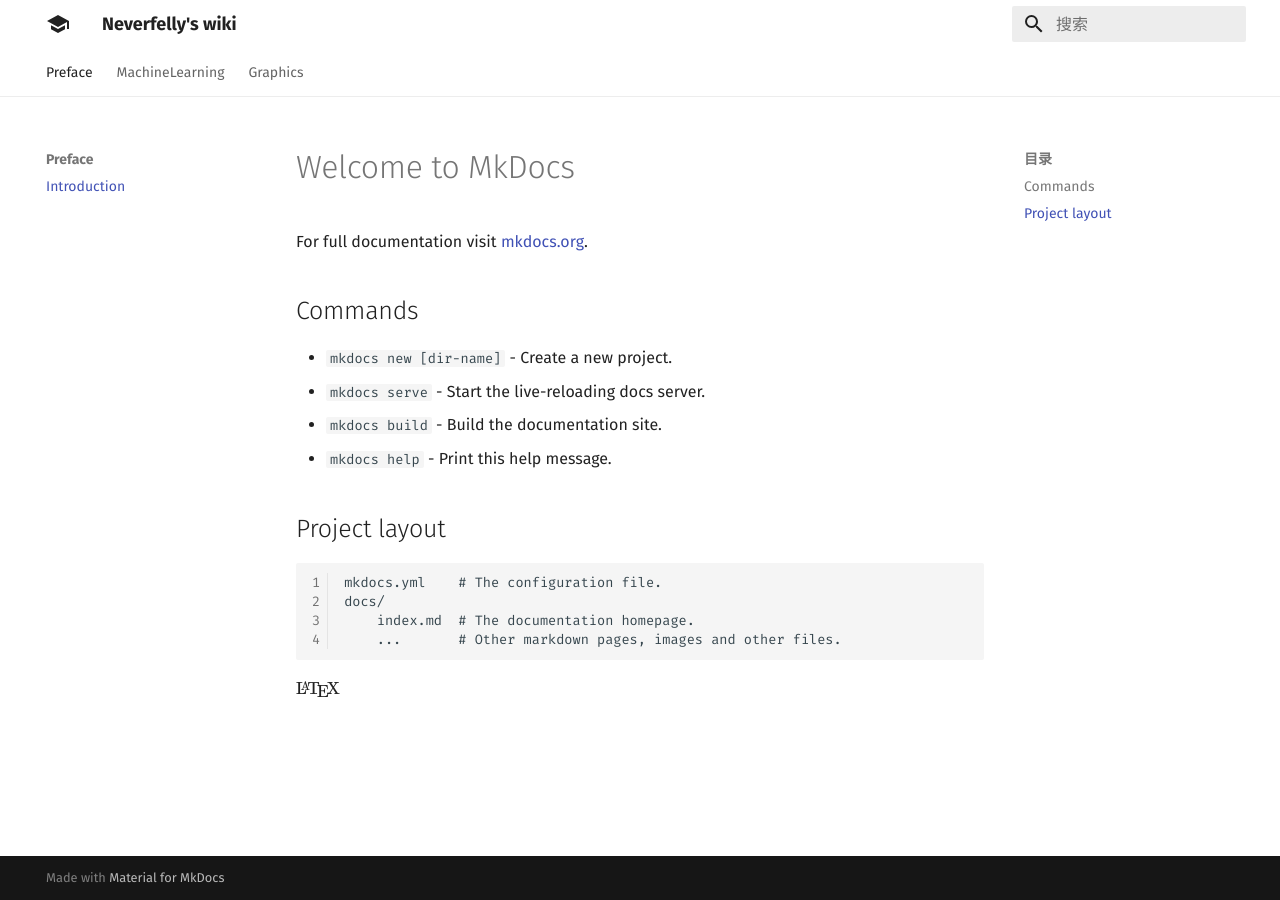
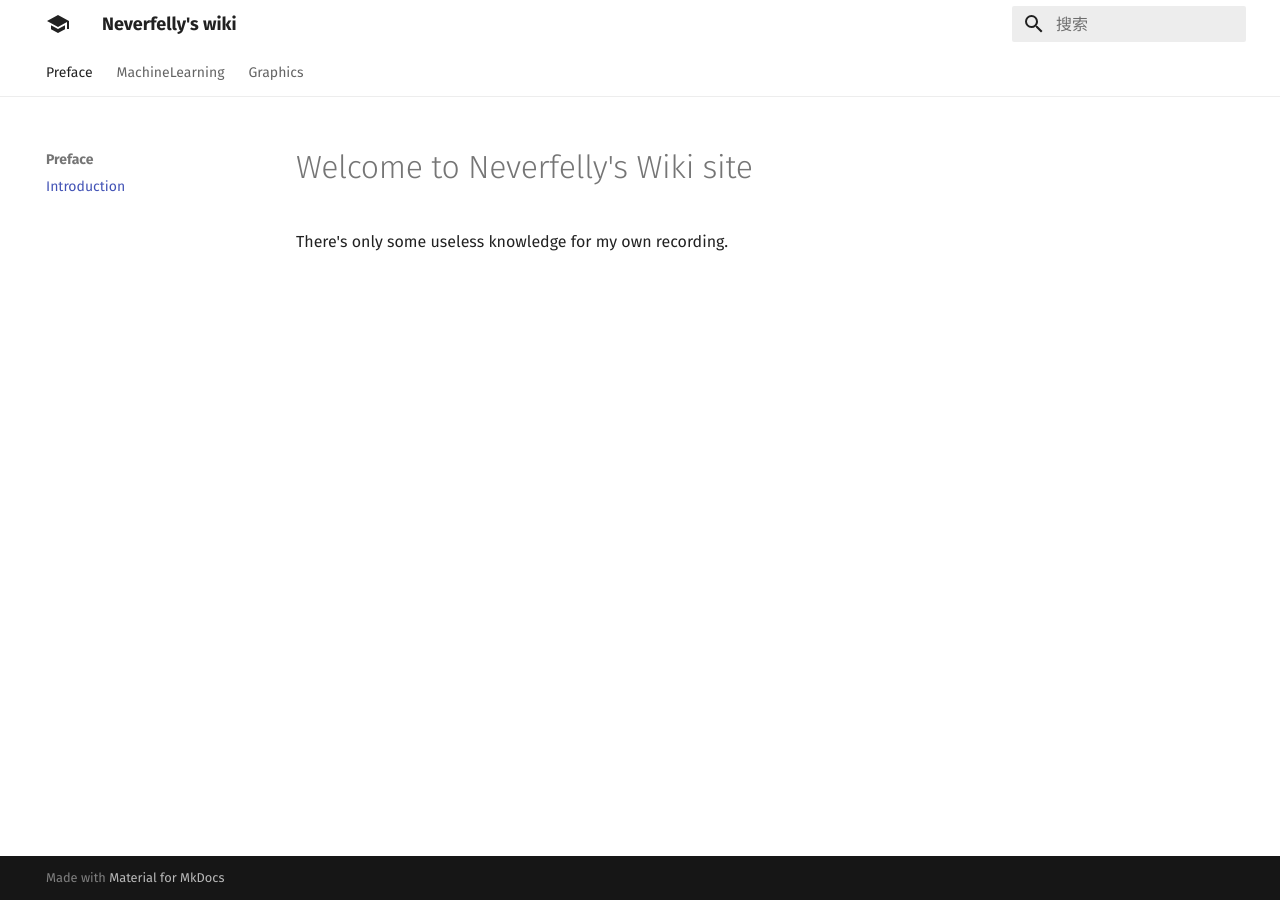
Before and after one commit to jczh98/wiki-site, an MkDocs documentation site: the page built from docs/index.md, in a window 1280 px wide. Built offline with MkDocs 1.6.1 and Material for MkDocs 9.7.7, drawn with Linux system fonts in a browser that asks for light colours; nearby versions of some CDN libraries.

Commit message:
Update index.md
Signed-off-by: neverfelly <neverfelly@gmail.com>

```diff
--- a/docs/index.md
+++ b/docs/index.md
@@ -1,19 +1,3 @@
-# Welcome to MkDocs
+# Welcome to Neverfelly's Wiki site
 
-For full documentation visit [mkdocs.org](https://mkdocs.org).
-
-## Commands
-
-* `mkdocs new [dir-name]` - Create a new project.
-* `mkdocs serve` - Start the live-reloading docs server.
-* `mkdocs build` - Build the documentation site.
-* `mkdocs help` - Print this help message.
-
-## Project layout
-
-    mkdocs.yml    # The configuration file.
-    docs/
-        index.md  # The documentation homepage.
-        ...       # Other markdown pages, images and other files.
-
-$\LaTeX$
+There's only some useless knowledge for my own recording.
```
